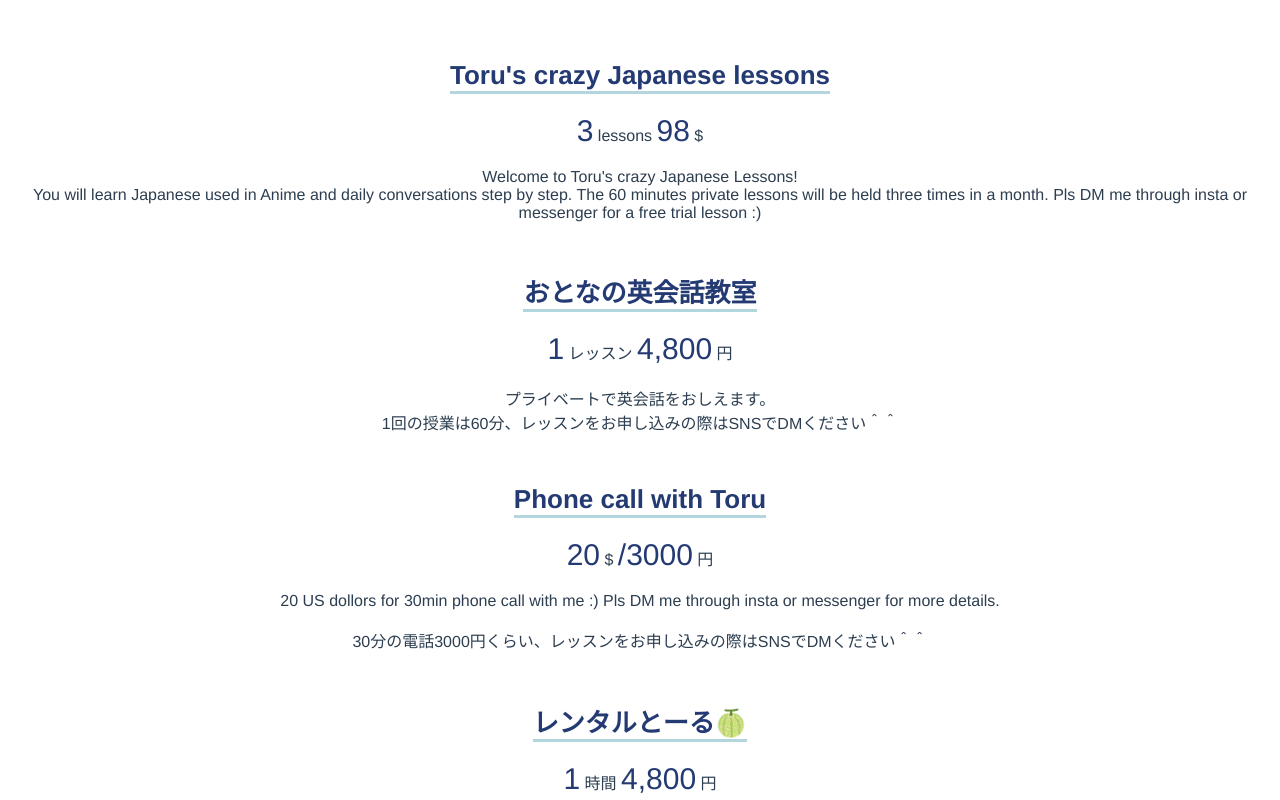
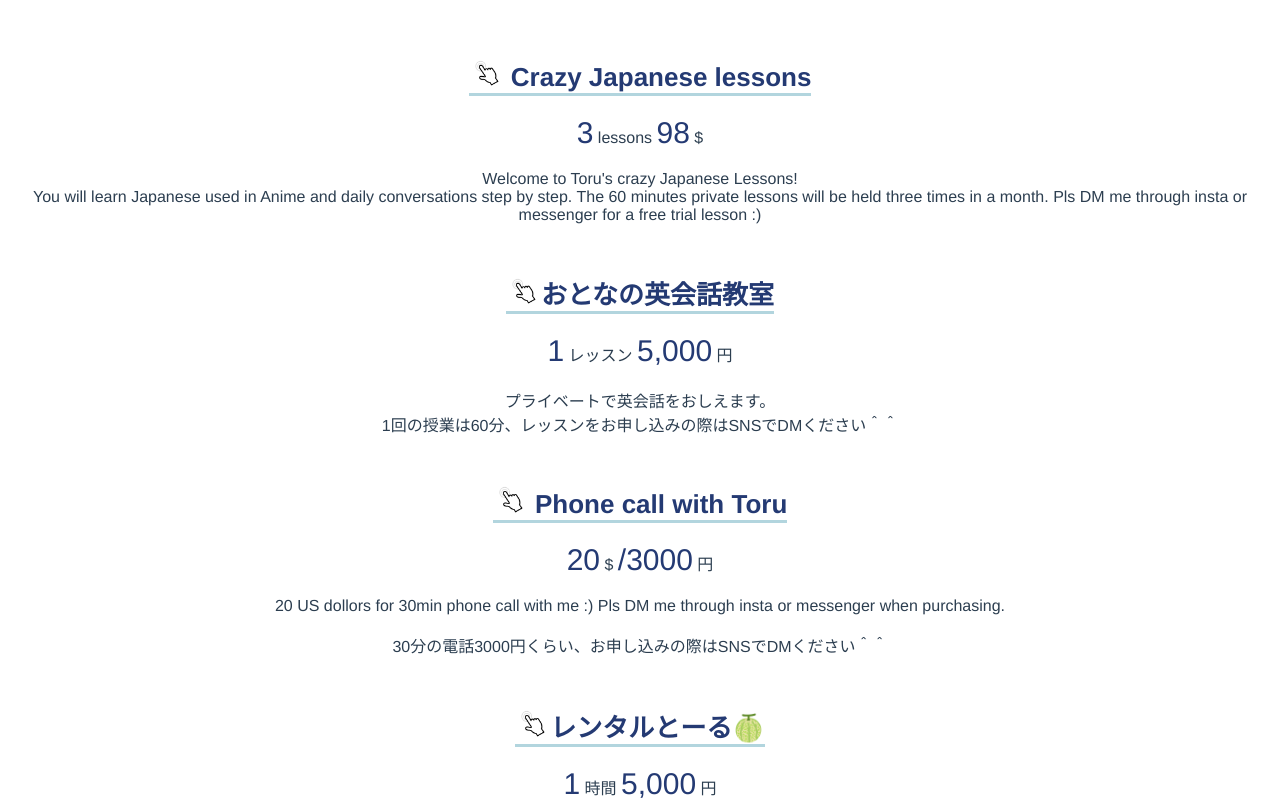
Before and after one commit to tofudesukedo/school, a Vue app: page / in a window 1280 px wide. Shown: the top 800 px of the page. Built offline with nearby package versions, Linux system fonts and the light colour scheme.

Commit message:
price change

```diff
--- a/src/App.vue
+++ b/src/App.vue
@@ -4,7 +4,8 @@
       <a
         style="color: #243a73; text-decoration: none"
         href="https://buy.stripe.com/8wMaIe5rGdg23lKaEQ"
-        >Toru's crazy Japanese lessons</a
+        ><img style="width: 35px" src="@/assets/click.jpg" /> Crazy Japanese
+        lessons</a
       >
     </h1>
     <div style="margin: 20px 10px">
@@ -22,13 +23,16 @@
     <h1>
       <a
         style="color: #243a73; text-decoration: none"
-        href="https://buy.stripe.com/6oE2bI5rGcbY2hGdR4"
-        >おとなの英会話教室</a
+        href="https://buy.stripe.com/6oE4jQ6vKgse2hGaEX"
+        ><img
+          style="width: 35px"
+          src="@/assets/click.jpg"
+        />おとなの英会話教室</a
       >
     </h1>
     <div style="margin: 20px 10px">
       <span style="font-size: 30px; color: #243a73">1</span> レッスン
-      <span style="font-size: 30px; color: #243a73">4,800</span> 円
+      <span style="font-size: 30px; color: #243a73">5,000</span> 円
     </div>
     <p style="margin: 20px 10px">
       プライベートで英会話をおしえます。<br />
@@ -40,7 +44,8 @@
       <a
         style="color: #243a73; text-decoration: none"
         href="https://buy.stripe.com/14k7w2f2gcbYaOcdR0"
-        >Phone call with Toru</a
+        ><img style="width: 35px" src="@/assets/click.jpg" /> Phone call with
+        Toru</a
       >
     </h1>
     <div style="margin: 20px 10px">
@@ -50,21 +55,21 @@
     </div>
     <p style="margin: 20px 10px">
       20 US dollors for 30min phone call with me :) Pls DM me through insta or
-      messenger for more details.<br /><br />
-      30分の電話3000円くらい、レッスンをお申し込みの際はSNSでDMください＾＾
+      messenger when purchasing.<br /><br />
+      30分の電話3000円くらい、お申し込みの際はSNSでDMください＾＾
     </p>
   </div>
   <div style="margin: 50px 10px 50px">
     <h1>
       <a
         style="color: #243a73; text-decoration: none"
-        href="https://buy.stripe.com/cN2aIeg6k0tgcWkeV7"
-        >レンタルとーる🍈</a
+        href="https://buy.stripe.com/28o2bI9HW2Boe0oaEW"
+        ><img style="width: 35px" src="@/assets/click.jpg" />レンタルとーる🍈</a
       >
     </h1>
     <div style="margin: 20px 10px">
       <span style="font-size: 30px; color: #243a73">1</span> 時間
-      <span style="font-size: 30px; color: #243a73">4,800</span> 円
+      <span style="font-size: 30px; color: #243a73">5,000</span> 円
     </div>
     <p style="margin: 20px 10px">
       東京都内または横浜周辺でデートしましょう！<br />
```
Also changed, not shown: src/assets/click.jpg (added), 6 other files (tests, documents, lock files or other folders).
